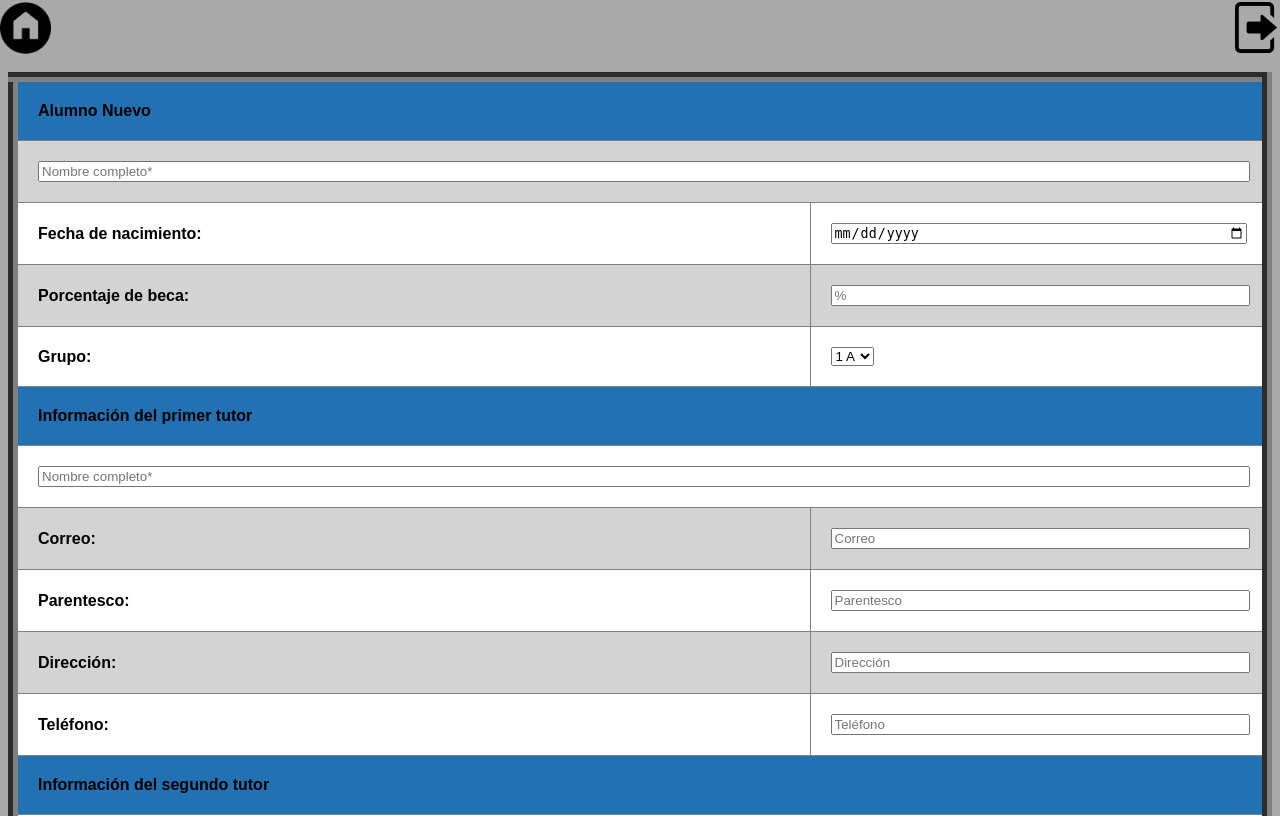
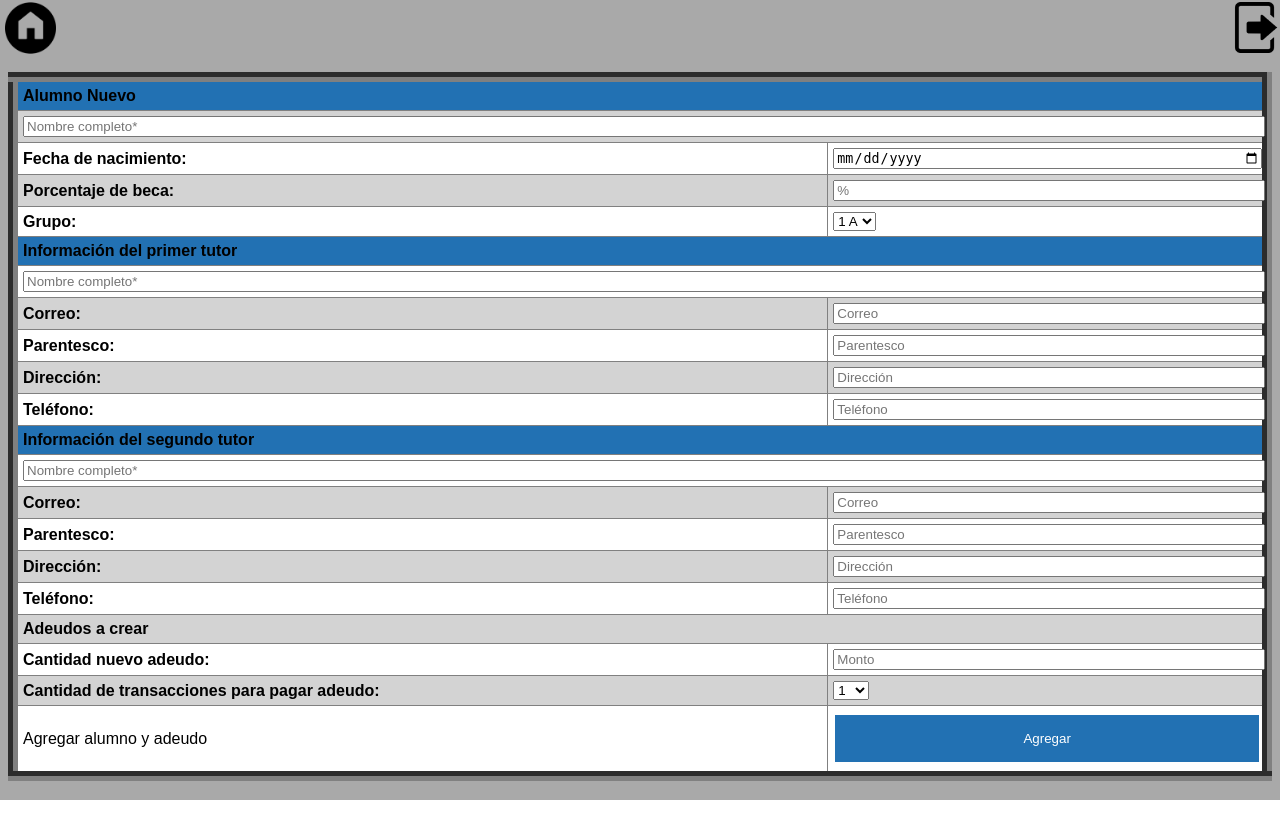
Before and after one commit to Rodolfohp96/CFCA, a Flask app: page /AlumnoNuevo in a window 1280 px wide. Shown: the top 816 px of the page. Run offline with Flask 2, Linux system fonts and the light colour scheme; the visitor is signed in with stand-in values (Sample User, id 1); some libraries are stand-ins or nearby versions.

Commit message:
Update styles.css

```diff
--- a/static/css/styles.css
+++ b/static/css/styles.css
@@ -36,7 +36,7 @@ table{
     border-collapse: collapse;
 }
 th, td{
-    padding: 20px;
+    padding: 5px;
 
 }
 thead{
@@ -89,7 +89,7 @@ a:hover, a:active {
 #iniciopng{
 width: 4%;
 position: absolute;
-left: 0;
+left: 5px;
 top: -5px;
 }
 #logoutpng{
```
